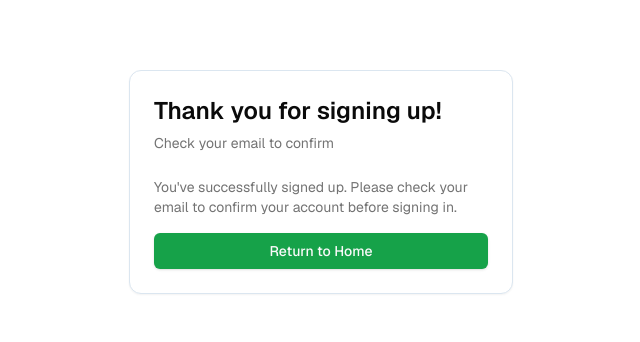
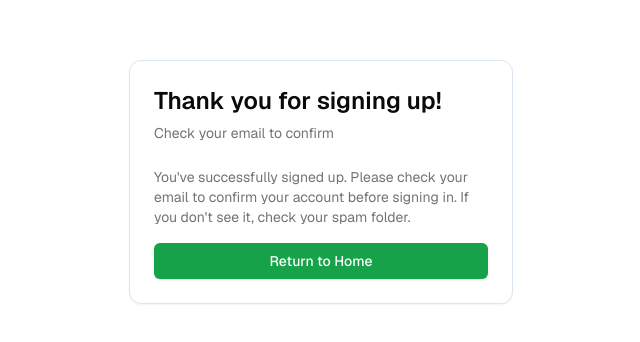
Before and after one commit to Elephant200/sustainable-smart-home, a Next.js app: page /auth/sign-up-success in a window 1280 px wide. Shown: the part 218-560 px from the top of the page, without its empty margins (319-959 px from the left). Built offline with nearby package versions, Linux system fonts and the light colour scheme; no server answers.

Commit message:
Add spam folder reminder to sign-up success page

```diff
--- a/app/auth/sign-up-success/page.tsx
+++ b/app/auth/sign-up-success/page.tsx
@@ -28,7 +28,8 @@ export default function Page() {
             <CardContent className="space-y-4">
               <p className="text-sm text-muted-foreground">
                 You&apos;ve successfully signed up. Please check your email to
-                confirm your account before signing in.
+                confirm your account before signing in. If you don&apos;t see it,
+                check your spam folder.
               </p>
               <Button asChild className="w-full">
                 <Link href="/">Return to Home</Link>
```
